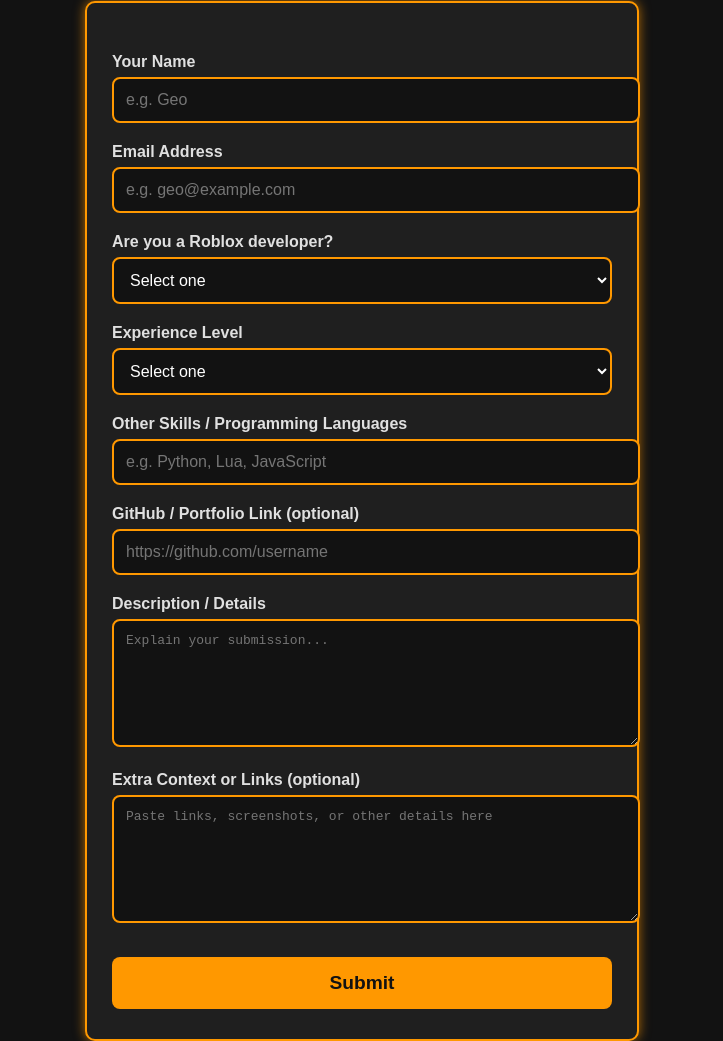
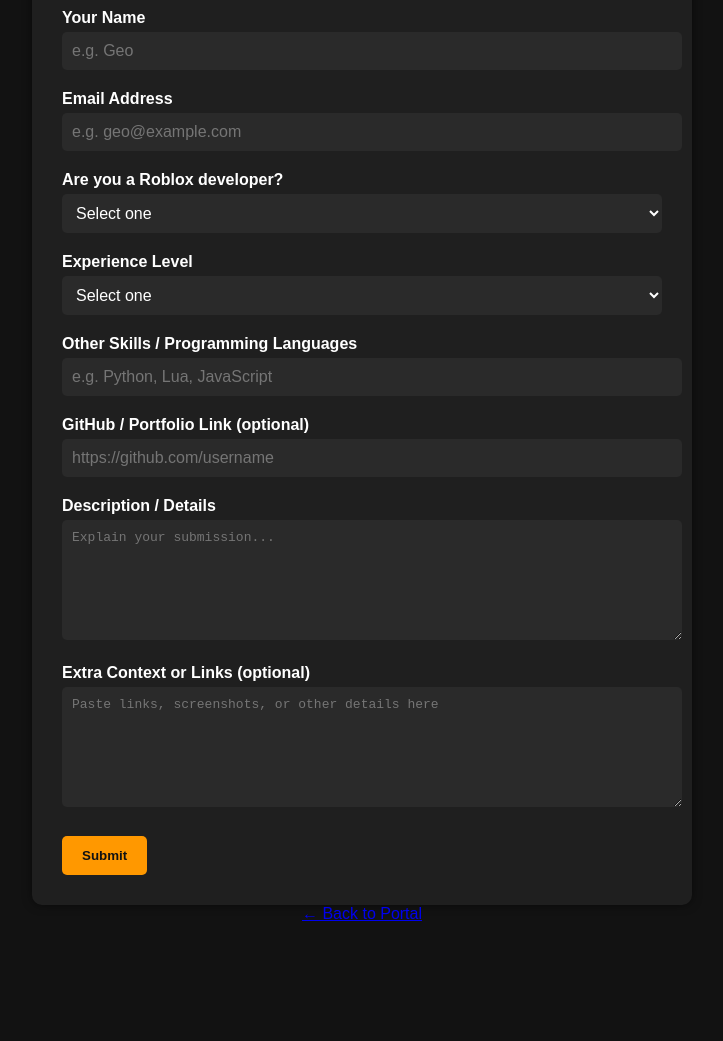
Before and after one commit to Geoisme0/Website2, a plain HTML site: page Developer.html in a window 1280 px wide. Shown: the part 219-1260 px from the top of the page, without its empty margins (278-1001 px from the left). After the commit the page ends 1182 px from the top, so only its background shows below. Drawn offline with Linux system fonts and the light colour scheme.

Commit message:
Update Developer.html

```diff
--- a/Developer.html
+++ b/Developer.html
@@ -3,108 +3,86 @@
 <head>
   <meta charset="UTF-8">
   <title>Geo Interactive - Developer Contact</title>
-  <style>
+    <style>
     body {
       background: #121212;
-      color: #e0e0e0;
+      color: white;
       font-family: sans-serif;
+      margin: 0;
+      padding: 40px 20px;
       display: flex;
       flex-direction: column;
       align-items: center;
-      padding: 50px 20px;
-      min-height: 100vh;
-      margin: 0;
     }
 
     h1 {
       color: #ff9800;
-      margin-bottom: 20px;
-    }
-
-    p {
-      color: #ccc;
-      text-align: center;
-      max-width: 600px;
-      margin-bottom: 40px;
+      margin-bottom: 30px;
     }
 
     form {
       background: #1f1f1f;
-      padding: 30px 25px;
+      padding: 30px;
       border-radius: 10px;
-      border: 2px solid #ff9800;
       width: 100%;
-      max-width: 500px;
-      box-shadow: 0 0 12px #ff9800aa;
+      max-width: 600px;
+      box-shadow: 0 0 10px rgba(0,0,0,0.5);
     }
 
     label {
       display: block;
       margin-top: 20px;
-      margin-bottom: 6px;
       font-weight: bold;
     }
 
     input, textarea, select {
       width: 100%;
-      padding: 12px;
-      border-radius: 8px;
-      border: 2px solid #ff9800;
-      background: #121212;
+      padding: 10px;
+      border: none;
+      border-radius: 5px;
+      margin-top: 5px;
+      background: #2a2a2a;
       color: white;
       font-size: 1em;
-      outline: none;
     }
 
     textarea {
       resize: vertical;
-      min-height: 100px;
+      height: 100px;
     }
 
-    input:focus, textarea:focus, select:focus {
-      background: #ff9800;
-      color: black;
+    .checkbox-group {
+      margin-top: 10px;
+      display: flex;
+      flex-wrap: wrap;
+      gap: 10px;
+    }
+
+    .checkbox-group label {
+      font-weight: normal;
+      display: flex;
+      align-items: center;
+    }
+
+    .checkbox-group input {
+      width: auto;
+      margin-right: 6px;
     }
 
     button {
-      margin-top: 30px;
-      padding: 15px;
-      font-size: 1.2em;
+      background-color: #ff9800;
+      color: #121212;
+      padding: 12px 20px;
+      border: none;
+      border-radius: 5px;
+      margin-top: 25px;
       font-weight: bold;
-      background: #ff9800;
-      border: none;
-      color: #121212;
-      border-radius: 8px;
       cursor: pointer;
-      width: 100%;
-      transition: background 0.3s;
+      transition: background-color 0.3s ease;
     }
 
     button:hover {
-      background: #e68900;
-    }
-
-    a {
-      margin-top: 40px;
-      display: inline-block;
-      color: #ff9800;
-      text-decoration: none;
-    }
-
-    a:hover {
-      text-decoration: underline;
-      color: #e68900;
-    }
-
-    .inline-radio label {
-      display: inline-block;
-      margin-right: 15px;
-      font-weight: normal;
-    }
-
-    .small {
-      font-size: 0.85em;
-      color: #ccc;
+      background-color: #e68900;
     }
   </style>
 </head>
```
